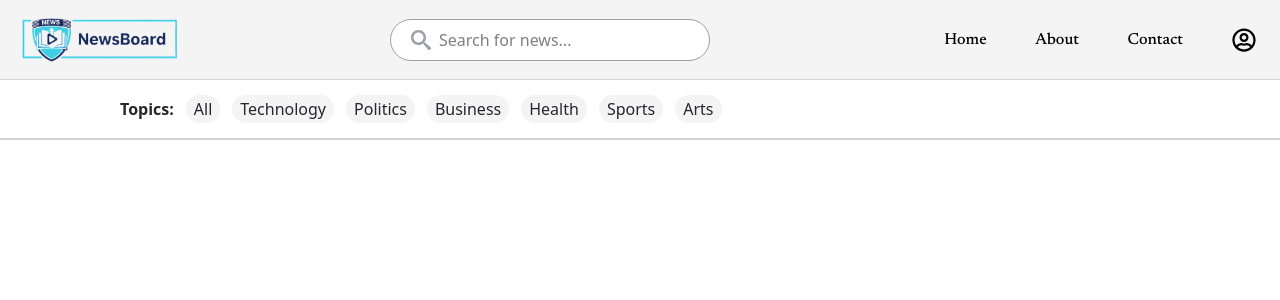
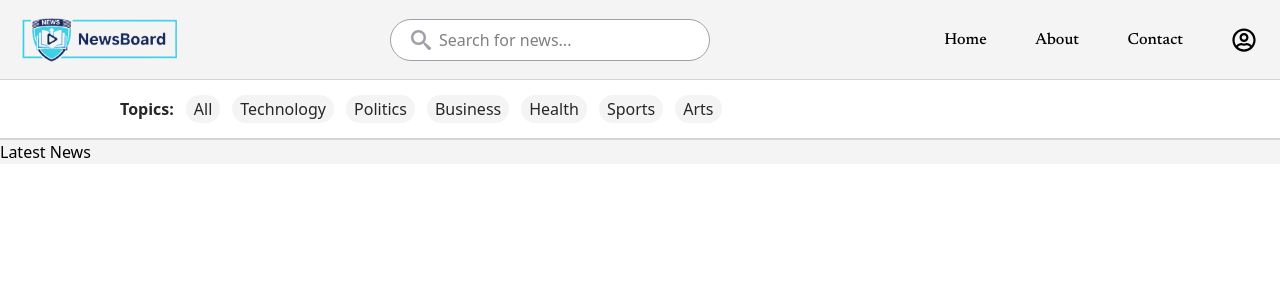
Before and after one commit to raghavuday98/NewsBoard, a React (Vite) app: page / in a window 1280 px wide. Shown: the top 300 px of the page. Built offline with nearby package versions, Linux system fonts and the light colour scheme; the HTML template or start-up script is replaced by a standard one.

Commit message:
new commit

```diff
--- /dev/null
+++ b/src/components/Feed.jsx
@@ -0,0 +1,11 @@
+import React from 'react'
+
+function Feed() {
+  return (
+    <div className='w-full flex bg-zinc-100'>
+    Latest News
+    </div>
+  )
+}
+
+export default Feed
--- a/src/components/Homepage.jsx
+++ b/src/components/Homepage.jsx
@@ -1,12 +1,14 @@
 import React from "react";
 import Navbar from "./navbar";
 import Topics from "./Topics";
+import Feed from "./Feed";
 
 const Homepage = () => {
   return (
     <>
       <Navbar />
       <Topics />
+      <Feed />
     </>
   );
 };
--- a/src/components/Navbar.jsx
+++ b/src/components/Navbar.jsx
@@ -14,16 +14,16 @@ function Navbar() {
           <input className="outline-0 w-75 ml-2" type="text" placeholder="Search for news..." />
         </div>
         <div className="w-90 flex items-center justify-around font-['Newsreader'] text-base font-medium">
-          <a href="" className="hover:text-blue-600 transition">
+          <a href="" className="hover:text-[#3dd1e5] transition">
             Home
           </a>
-          <a href="" className="hover:text-blue-600 transition">
+          <a href="" className="hover:text-[#3dd1e5] transition">
             About
           </a>
-          <a href="" className="hover:text-blue-600 transition">
+          <a href="" className="hover:text-[#3dd1e5] transition">
             Contact
           </a>
-          <a href="" className="hover:text-blue-600 transition text-2xl">
+          <a href="" className="hover:text-[#3dd1e5] transition text-2xl">
             <FaRegUserCircle />
           </a>
         </div>
```
